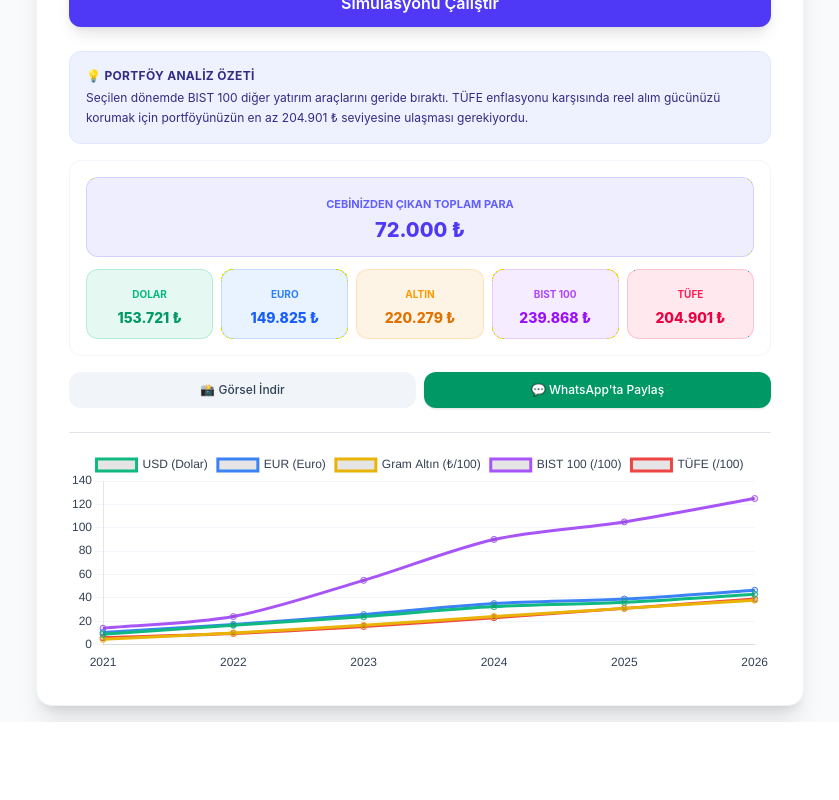
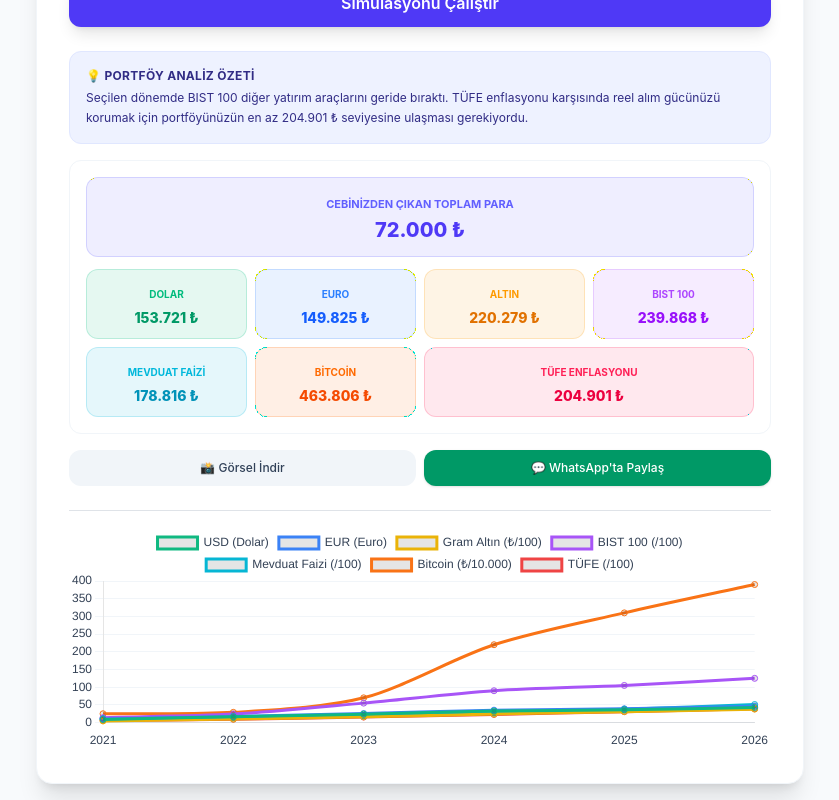
Before and after one commit to utkan36/para-hesaplayici, a React (Vite) app: page / in a window 1280 px wide. Shown: the part 425-1225 px from the top of the page, without its empty margins (220-1059 px from the left). Before the commit the page ends 1147 px from the top, so only its background shows below. Built offline with nearby package versions, Linux system fonts and the light colour scheme; no server answers; the HTML template or start-up script is replaced by a standard one.

Commit message:
Mevduat faizi ve Bitcoin simulasyon verileri eklendi

```diff
--- a/src/App.jsx
+++ b/src/App.jsx
@@ -23,12 +23,12 @@ ChartJS.register(
 );
 
 const INITIAL_ARCHIVE_RATES = {
-  "2021": { USD: 8.8, EUR: 10.4, ALTIN: 450, BIST: 1400, TUFE: 600 },
-  "2022": { USD: 16.5, EUR: 17.3, ALTIN: 1000, BIST: 2400, TUFE: 950 },
-  "2023": { USD: 23.8, EUR: 25.7, ALTIN: 1650, BIST: 5500, TUFE: 1550 },
-  "2024": { USD: 32.5, EUR: 35.1, ALTIN: 2400, BIST: 9000, TUFE: 2300 },
-  "2025": { USD: 36.2, EUR: 39.0, ALTIN: 3100, BIST: 10500, TUFE: 3100 },
-  "2026": { USD: 43.0, EUR: 46.5, ALTIN: 3800, BIST: 12500, TUFE: 3900 }
+  "2021": { USD: 8.8, EUR: 10.4, ALTIN: 450, BIST: 1400, TUFE: 600, FAIZ: 1180, BTC: 250000 },
+  "2022": { USD: 16.5, EUR: 17.3, ALTIN: 1000, BIST: 2400, TUFE: 950, FAIZ: 1420, BTC: 290000 },
+  "2023": { USD: 23.8, EUR: 25.7, ALTIN: 1650, BIST: 5500, TUFE: 1550, FAIZ: 1850, BTC: 700000 },
+  "2024": { USD: 32.5, EUR: 35.1, ALTIN: 2400, BIST: 9000, TUFE: 2300, FAIZ: 2700, BTC: 2200000 },
+  "2025": { USD: 36.2, EUR: 39.0, ALTIN: 3100, BIST: 10500, TUFE: 3100, FAIZ: 3800, BTC: 3100000 },
+  "2026": { USD: 43.0, EUR: 46.5, ALTIN: 3800, BIST: 12500, TUFE: 3900, FAIZ: 5100, BTC: 3900000 }
 };
 
 export default function App() {
@@ -103,7 +103,7 @@ export default function App() {
     }
   };
 
-  const handleCalculate = () => {
+const handleCalculate = () => {
     const selectedYears = years.filter(y => y >= startYear && y <= targetYear);
     const target = archiveRates[targetYear];
 
@@ -116,10 +116,12 @@ export default function App() {
         ALTIN: amount * (target.ALTIN / start.ALTIN),
         BIST: amount * (target.BIST / start.BIST),
         TUFE: amount * (target.TUFE / start.TUFE),
+        FAIZ: amount * (target.FAIZ / start.FAIZ),
+        BTC: amount * (target.BTC / start.BTC),
       });
     } else {
       let totalInvested = 0;
-      let totals = { USD: 0, EUR: 0, ALTIN: 0, BIST: 0, TUFE: 0 };
+      let totals = { USD: 0, EUR: 0, ALTIN: 0, BIST: 0, TUFE: 0, FAIZ: 0, BTC: 0 };
 
       selectedYears.forEach(year => {
         const rates = archiveRates[year];
@@ -131,6 +133,8 @@ export default function App() {
         totals.ALTIN += yearlyContribution * (target.ALTIN / rates.ALTIN);
         totals.BIST += yearlyContribution * (target.BIST / rates.BIST);
         totals.TUFE += yearlyContribution * (target.TUFE / rates.TUFE);
+        totals.FAIZ += yearlyContribution * (target.FAIZ / rates.FAIZ);
+        totals.BTC += yearlyContribution * (target.BTC / rates.BTC);
       });
 
       setComparisonResults({ totalInvested, ...totals });
@@ -174,13 +178,15 @@ export default function App() {
     setCalcMode(mode);
   };
 
-  const chartData = {
+ const chartData = {
     labels: years,
     datasets: [
       { label: 'USD (Dolar)', data: years.map(y => archiveRates[y].USD), borderColor: '#10b981', tension: 0.3 },
       { label: 'EUR (Euro)', data: years.map(y => archiveRates[y].EUR), borderColor: '#3b82f6', tension: 0.3 },
       { label: 'Gram Altın (₺/100)', data: years.map(y => archiveRates[y].ALTIN / 100), borderColor: '#eab308', tension: 0.3 },
       { label: 'BIST 100 (/100)', data: years.map(y => archiveRates[y].BIST / 100), borderColor: '#a855f7', tension: 0.3 },
+      { label: 'Mevduat Faizi (/100)', data: years.map(y => archiveRates[y].FAIZ / 100), borderColor: '#06b6d4', tension: 0.3 },
+      { label: 'Bitcoin (₺/10.000)', data: years.map(y => archiveRates[y].BTC / 10000), borderColor: '#f97316', tension: 0.3 },
       { label: 'TÜFE (/100)', data: years.map(y => archiveRates[y].TUFE / 100), borderColor: '#ef4444', tension: 0.3 },
     ],
   };
@@ -339,7 +345,7 @@ export default function App() {
                 </div>
               </div>
 
-              <div className="grid grid-cols-2 md:grid-cols-5 gap-2 text-center">
+<div className="grid grid-cols-2 md:grid-cols-4 gap-2 text-center">
                 <div className="p-2.5 bg-emerald-500/10 border border-emerald-500/20 rounded-xl">
                   <span className="text-[10px] font-bold text-emerald-500 uppercase">Dolar</span>
                   <div className="text-sm font-extrabold text-emerald-600 mt-1">
@@ -364,8 +370,20 @@ export default function App() {
                     {comparisonResults.BIST.toLocaleString('tr-TR', { maximumFractionDigits: 0 })} ₺
                   </div>
                 </div>
-                <div className="p-2.5 bg-rose-500/10 border border-rose-500/20 rounded-xl col-span-2 md:col-span-1">
-                  <span className="text-[10px] font-bold text-rose-500 uppercase">TÜFE</span>
+                <div className="p-2.5 bg-cyan-500/10 border border-cyan-500/20 rounded-xl">
+                  <span className="text-[10px] font-bold text-cyan-500 uppercase">Mevduat Faizi</span>
+                  <div className="text-sm font-extrabold text-cyan-600 mt-1">
+                    {comparisonResults.FAIZ?.toLocaleString('tr-TR', { maximumFractionDigits: 0 })} ₺
+                  </div>
+                </div>
+                <div className="p-2.5 bg-orange-500/10 border border-orange-500/20 rounded-xl">
+                  <span className="text-[10px] font-bold text-orange-500 uppercase">Bitcoin</span>
+                  <div className="text-sm font-extrabold text-orange-600 mt-1">
+                    {comparisonResults.BTC?.toLocaleString('tr-TR', { maximumFractionDigits: 0 })} ₺
+                  </div>
+                </div>
+                <div className="p-2.5 bg-rose-500/10 border border-rose-500/20 rounded-xl col-span-2 md:col-span-2">
+                  <span className="text-[10px] font-bold text-rose-500 uppercase">TÜFE Enflasyonu</span>
                   <div className="text-sm font-extrabold text-rose-600 mt-1">
                     {comparisonResults.TUFE.toLocaleString('tr-TR', { maximumFractionDigits: 0 })} ₺
                   </div>
```
